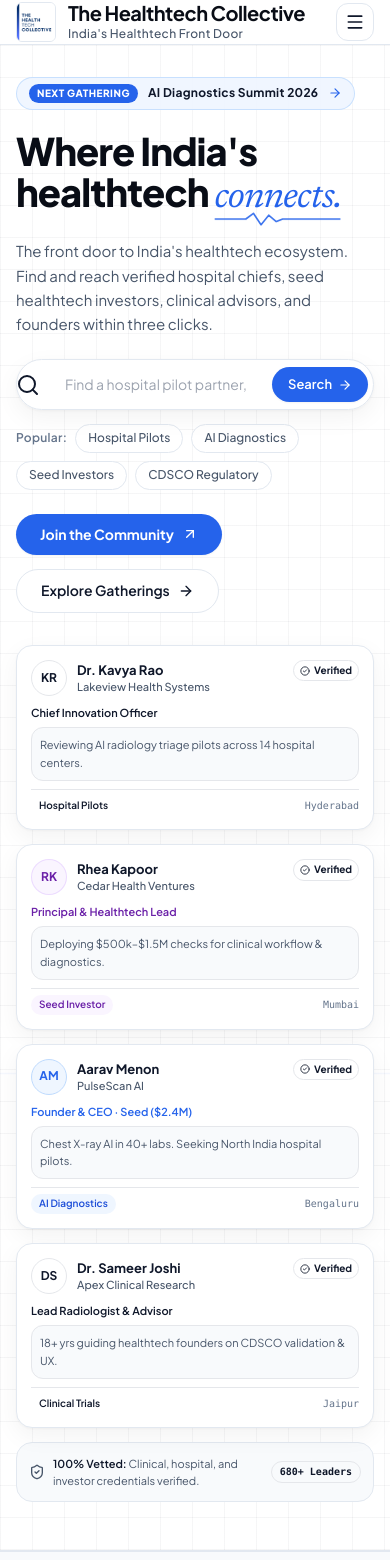
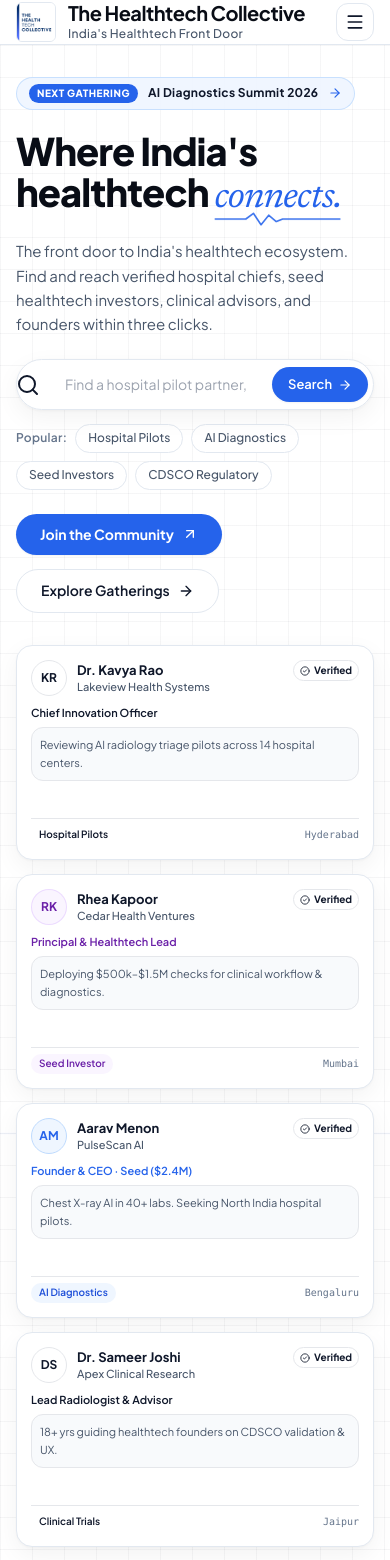
Before and after one commit to harshmakhija24/THC-WEBSITE-REBUILD, a Next.js app: page / in a window 390 px wide. Shown: the top 1560 px of the page. Built offline with nearby package versions, Linux system fonts and the light colour scheme.

Commit message:
feat(hero): equalize card heights and add sleek blue periphery hover effect to selected blocks

```diff
--- a/components/HeroCollage.tsx
+++ b/components/HeroCollage.tsx
@@ -27,13 +27,14 @@
           {/* Column 1: Hospital Lead + Investor */}
           <div className="space-y-3.5">
             {/* Card 1: Dr. Kavya Rao (Hospital / Operator) */}
-            <div className="bg-white rounded-card border border-border-subtle p-3.5 shadow-card hover:shadow-elevated hover:border-slate-300 hover:-translate-y-0.5 transition-all duration-normal group">
+            <div className="bg-white rounded-card border border-border-subtle p-3.5 shadow-card hover:border-blue-500 hover:ring-2 hover:ring-blue-500/25 hover:shadow-[0_12px_28px_-6px_rgba(37,99,235,0.18)] hover:-translate-y-0.5 transition-all duration-normal flex flex-col justify-between min-h-[215px] group cursor-pointer">
+              <div>
                 <div className="flex items-start justify-between gap-2 mb-2">
                   <div className="flex items-center gap-2.5 min-w-0">
                     <div className="w-9 h-9 rounded-full bg-emerald-50 border border-emerald-200/80 flex items-center justify-center font-sans font-bold text-emerald-800 text-[12px] shrink-0 shadow-xs">
                       KR
                     </div>
-                  <div className="min-w-0">
+                    <div className="min-w-0 min-h-[36px] flex flex-col justify-center">
                       <div className="font-sans font-bold text-[13px] text-text-primary leading-tight">
                         {kavya.name}
                       </div>
@@ -52,11 +53,12 @@
                   Chief Innovation Officer
                 </div>
 
-              <p className="text-[11px] text-text-secondary bg-canvas-subtle p-2 rounded-input border border-border-subtle/70 mb-2 leading-relaxed">
+                <p className="text-[11px] text-text-secondary bg-canvas-subtle p-2 rounded-input border border-border-subtle/70 mb-2 leading-relaxed min-h-[46px] flex items-center">
                   Reviewing AI radiology triage pilots across 14 hospital centers.
                 </p>
+              </div>
 
-              <div className="flex items-center justify-between text-[10px] pt-1.5 border-t border-border-subtle/60">
+              <div className="flex items-center justify-between text-[10px] pt-1.5 border-t border-border-subtle/60 mt-auto">
                 <span className="px-2 py-0.5 rounded-chip bg-emerald-50 text-emerald-800 font-semibold">
                   Hospital Pilots
                 </span>
@@ -65,13 +67,14 @@
             </div>
 
             {/* Card 3: Rhea Kapoor (Investor) */}
-            <div className="bg-white rounded-card border border-border-subtle p-3.5 shadow-card hover:shadow-elevated hover:border-slate-300 hover:-translate-y-0.5 transition-all duration-normal group">
+            <div className="bg-white rounded-card border border-border-subtle p-3.5 shadow-card hover:border-blue-500 hover:ring-2 hover:ring-blue-500/25 hover:shadow-[0_12px_28px_-6px_rgba(37,99,235,0.18)] hover:-translate-y-0.5 transition-all duration-normal flex flex-col justify-between min-h-[215px] group cursor-pointer">
+              <div>
                 <div className="flex items-start justify-between gap-2 mb-2">
                   <div className="flex items-center gap-2.5 min-w-0">
                     <div className="w-9 h-9 rounded-full bg-purple-50 border border-purple-200/80 flex items-center justify-center font-sans font-bold text-purple-800 text-[12px] shrink-0 shadow-xs">
                       RK
                     </div>
-                  <div className="min-w-0">
+                    <div className="min-w-0 min-h-[36px] flex flex-col justify-center">
                       <div className="font-sans font-bold text-[13px] text-text-primary leading-tight">
                         {rhea.name}
                       </div>
@@ -90,11 +93,12 @@
                   Principal & Healthtech Lead
                 </div>
 
-              <p className="text-[11px] text-text-secondary bg-canvas-subtle p-2 rounded-input border border-border-subtle/70 mb-2 leading-relaxed">
+                <p className="text-[11px] text-text-secondary bg-canvas-subtle p-2 rounded-input border border-border-subtle/70 mb-2 leading-relaxed min-h-[46px] flex items-center">
                   Deploying $500k–$1.5M checks for clinical workflow & diagnostics.
                 </p>
+              </div>
 
-              <div className="flex items-center justify-between text-[10px] pt-1.5 border-t border-border-subtle/60">
+              <div className="flex items-center justify-between text-[10px] pt-1.5 border-t border-border-subtle/60 mt-auto">
                 <span className="px-2 py-0.5 rounded-chip bg-purple-50 text-purple-800 font-semibold">
                   Seed Investor
                 </span>
@@ -103,16 +107,17 @@
             </div>
           </div>
 
-          {/* Column 2: Founder + Clinician (Offset by 16px on desktop) */}
-          <div className="space-y-3.5 sm:pt-4">
+          {/* Column 2: Founder + Clinician */}
+          <div className="space-y-3.5">
             {/* Card 2: Aarav Menon (Founder) */}
-            <div className="bg-white rounded-card border border-border-subtle p-3.5 shadow-card hover:shadow-elevated hover:border-slate-300 hover:-translate-y-0.5 transition-all duration-normal group">
+            <div className="bg-white rounded-card border border-border-subtle p-3.5 shadow-card hover:border-blue-500 hover:ring-2 hover:ring-blue-500/25 hover:shadow-[0_12px_28px_-6px_rgba(37,99,235,0.18)] hover:-translate-y-0.5 transition-all duration-normal flex flex-col justify-between min-h-[215px] group cursor-pointer">
+              <div>
                 <div className="flex items-start justify-between gap-2 mb-2">
                   <div className="flex items-center gap-2.5 min-w-0">
                     <div className="w-9 h-9 rounded-full bg-blue-50 border border-blue-200 flex items-center justify-center font-sans font-bold text-cobalt text-[12px] shrink-0 shadow-xs">
                       AM
                     </div>
-                  <div className="min-w-0">
+                    <div className="min-w-0 min-h-[36px] flex flex-col justify-center">
                       <div className="font-sans font-bold text-[13px] text-text-primary leading-tight">
                         {aarav.name}
                       </div>
@@ -131,11 +136,12 @@
                   Founder & CEO · Seed ($2.4M)
                 </div>
 
-              <p className="text-[11px] text-text-secondary bg-canvas-subtle p-2 rounded-input border border-border-subtle/70 mb-2 leading-relaxed">
+                <p className="text-[11px] text-text-secondary bg-canvas-subtle p-2 rounded-input border border-border-subtle/70 mb-2 leading-relaxed min-h-[46px] flex items-center">
                   Chest X-ray AI in 40+ labs. Seeking North India hospital pilots.
                 </p>
+              </div>
 
-              <div className="flex items-center justify-between text-[10px] pt-1.5 border-t border-border-subtle/60">
+              <div className="flex items-center justify-between text-[10px] pt-1.5 border-t border-border-subtle/60 mt-auto">
                 <span className="px-2 py-0.5 rounded-chip bg-blue-50 text-blue-700 font-semibold">
                   AI Diagnostics
                 </span>
@@ -144,13 +150,14 @@
             </div>
 
             {/* Card 4: Dr. Sameer Joshi (Clinician / Radiologist) */}
-            <div className="bg-white rounded-card border border-border-subtle p-3.5 shadow-card hover:shadow-elevated hover:border-slate-300 hover:-translate-y-0.5 transition-all duration-normal group">
+            <div className="bg-white rounded-card border border-border-subtle p-3.5 shadow-card hover:border-blue-500 hover:ring-2 hover:ring-blue-500/25 hover:shadow-[0_12px_28px_-6px_rgba(37,99,235,0.18)] hover:-translate-y-0.5 transition-all duration-normal flex flex-col justify-between min-h-[215px] group cursor-pointer">
+              <div>
                 <div className="flex items-start justify-between gap-2 mb-2">
                   <div className="flex items-center gap-2.5 min-w-0">
                     <div className="w-9 h-9 rounded-full bg-cyan-50 border border-cyan-200/80 flex items-center justify-center font-sans font-bold text-cyan-800 text-[12px] shrink-0 shadow-xs">
                       DS
                     </div>
-                  <div className="min-w-0">
+                    <div className="min-w-0 min-h-[36px] flex flex-col justify-center">
                       <div className="font-sans font-bold text-[13px] text-text-primary leading-tight">
                         {sameer.name}
                       </div>
@@ -169,11 +176,12 @@
                   Lead Radiologist & Advisor
                 </div>
 
-              <p className="text-[11px] text-text-secondary bg-canvas-subtle p-2 rounded-input border border-border-subtle/70 mb-2 leading-relaxed">
+                <p className="text-[11px] text-text-secondary bg-canvas-subtle p-2 rounded-input border border-border-subtle/70 mb-2 leading-relaxed min-h-[46px] flex items-center">
                   18+ yrs guiding healthtech founders on CDSCO validation & UX.
                 </p>
+              </div>
 
-              <div className="flex items-center justify-between text-[10px] pt-1.5 border-t border-border-subtle/60">
+              <div className="flex items-center justify-between text-[10px] pt-1.5 border-t border-border-subtle/60 mt-auto">
                 <span className="px-2 py-0.5 rounded-chip bg-cyan-50 text-cyan-800 font-semibold">
                   Clinical Trials
                 </span>
```
Lines whose indentation alone changed are shown as unchanged.
